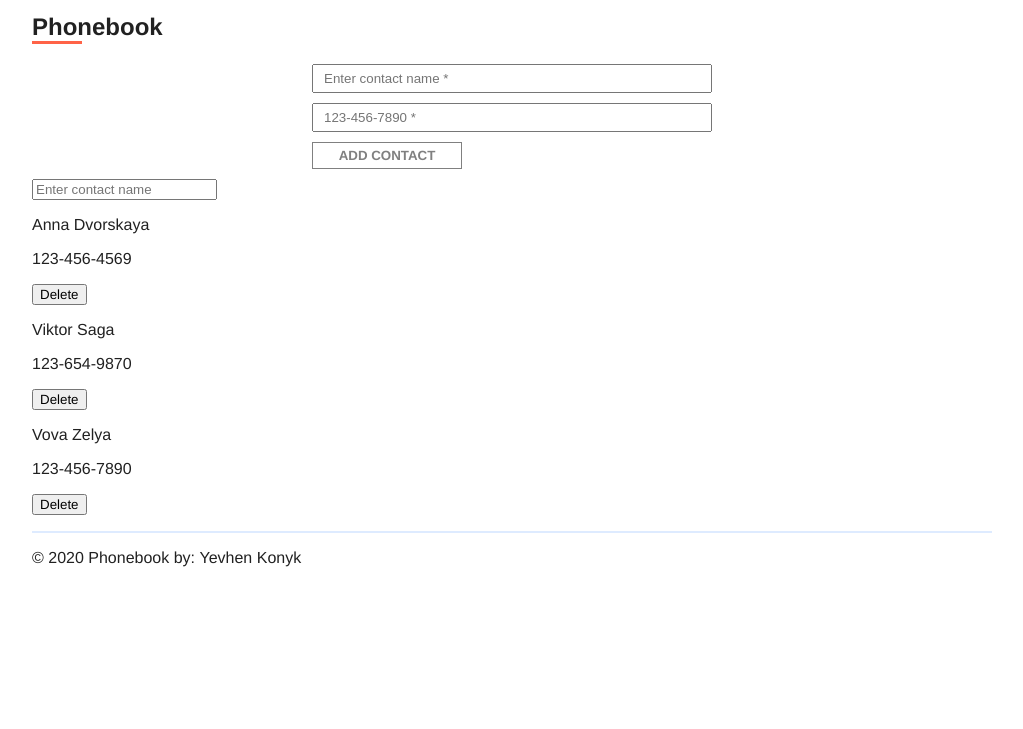
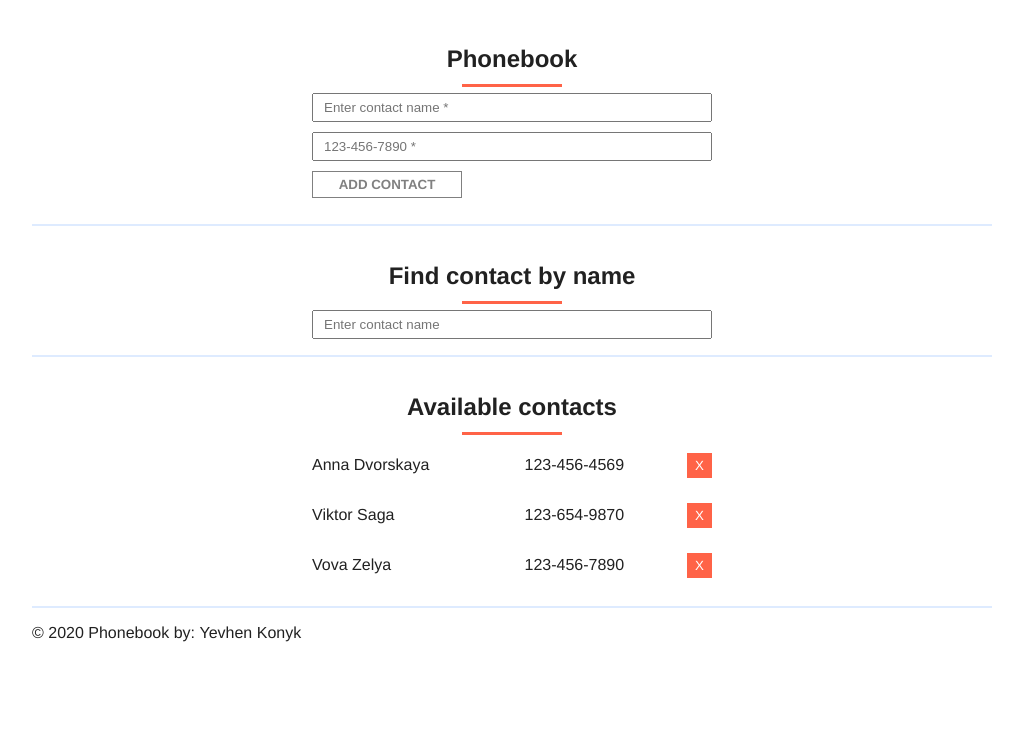
Before and after one commit to YevhenKonyk/react-hw-05-phonebook, a React app: page / in a window 1280 px wide. Shown: the part 71-800 px from the top of the page, without its empty margins (128-1151 px from the left). Built offline with nearby package versions, Linux system fonts and the light colour scheme; data requests are answered from the project's data file.

Commit message:
Improved project layout. Added CSS styles according to the provided design

```diff
--- a/src/components/App/App.js
+++ b/src/components/App/App.js
@@ -30,7 +30,13 @@ export default class App extends Component {
         <Main>
           <Section title="Phonebook">
             <ContactEditor />
+          </Section>
+
+          <Section title="Find contact by name">
             <ContactFilter />
+          </Section>
+
+          <Section title="Available contacts">
             <ContactList />
           </Section>
         </Main>
--- a/src/components/Contact/Contact.js
+++ b/src/components/Contact/Contact.js
@@ -12,7 +12,7 @@ const Contact = ({ contact, onDeleteContact }) => (
         className={styles.button}
         onClick={() => onDeleteContact(contact.id)}
       >
-        Delete
+        X
       </button>
     </div>
   </>
--- a/src/components/Contact/Contact.module.css
+++ b/src/components/Contact/Contact.module.css
@@ -1,11 +1,28 @@
 .container {
+  width: 400px;
+  margin: 0 auto;
+  display: flex;
+  justify-content: space-between;
+  align-items: center;
 }
 
 .name {
+  width: 150px;
 }
 
 .phone {
+  width: 100px;
 }
 
 .button {
+  width: 25px;
+  height: 25px;
+  background-color: tomato;
+  color: white;
+  border: none;
+  outline: none;
 }
+
+.button:active {
+  background-color: #ff4929;
+}
--- a/src/components/ContactEditor/ContactEditor.module.css
+++ b/src/components/ContactEditor/ContactEditor.module.css
@@ -1,7 +1,7 @@
 .container {
   width: 400px;
   margin: 0 auto;
-  margin-bottom: 10px;
+  padding-bottom: 10px;
 }
 
 .form {
--- a/src/components/ContactFilter/ContactFilter.module.css
+++ b/src/components/ContactFilter/ContactFilter.module.css
@@ -1,5 +1,10 @@
 .container {
+  width: 400px;
+  margin: 0 auto;
 }
 
 .input {
+  width: 100%;
+  display: block;
+  padding: 5px 10px 5px 10px;
 }
--- a/src/components/Footer/Footer.js
+++ b/src/components/Footer/Footer.js
@@ -6,7 +6,7 @@ const Footer = () => (
     <footer>
       <div className={styles.container}>
         <p className={styles.copyright}>
-          &copy; 2020 Phonebook by:&nbsp;
+          &copy; {new Date().getFullYear()} Phonebook by:&nbsp;
           <span className={styles.author}>Yevhen Konyk</span>
         </p>
       </div>
--- a/src/components/Header/Header.js
+++ b/src/components/Header/Header.js
@@ -1,5 +1,6 @@
 import React from 'react';
 import styles from './Header.module.css';
+import logo from '../../img/phonebook.png';
 
 const Header = () => (
   <>
@@ -7,7 +8,7 @@ const Header = () => (
       <div className={styles.container}>
         <nav className={styles.navigation}>
           <a href="\" className={styles.logo}>
-            <img src="" alt="Phonebook logo" />
+            <img src={logo} alt="Phonebook logo" />
           </a>
           <ul className={styles.list}>
             <li>Home</li>
--- a/src/components/Header/Header.module.css
+++ b/src/components/Header/Header.module.css
@@ -13,6 +13,7 @@
 }
 
 .logo {
+  width: 50px;
 }
 
 .list {
--- a/src/components/Section/Section.module.css
+++ b/src/components/Section/Section.module.css
@@ -5,9 +5,19 @@
   border-bottom: 2px solid #deebff;
 }
 
+.title {
+  text-align: center;
+  position: relative;
+}
+
 .title::after {
+  position: absolute;
+  top: 50%;
+  left: 50%;
+  transform: translateX(-50%);
+  margin-top: 25px;
   display: block;
-  width: 50px;
+  width: 100px;
   height: 3px;
   content: '';
   background-color: tomato;
```
Also changed, not shown: src/img/phonebook.png (added).
